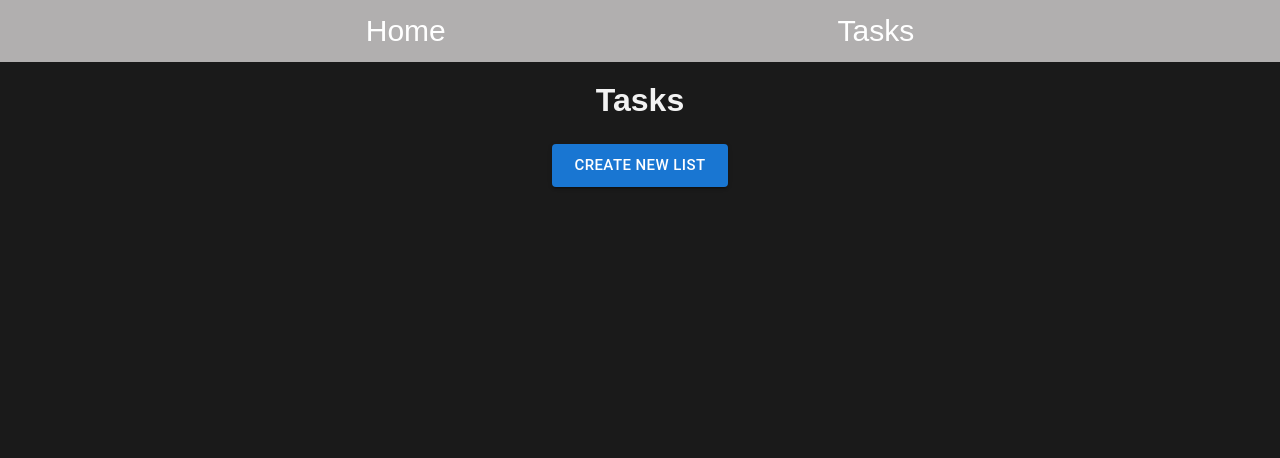
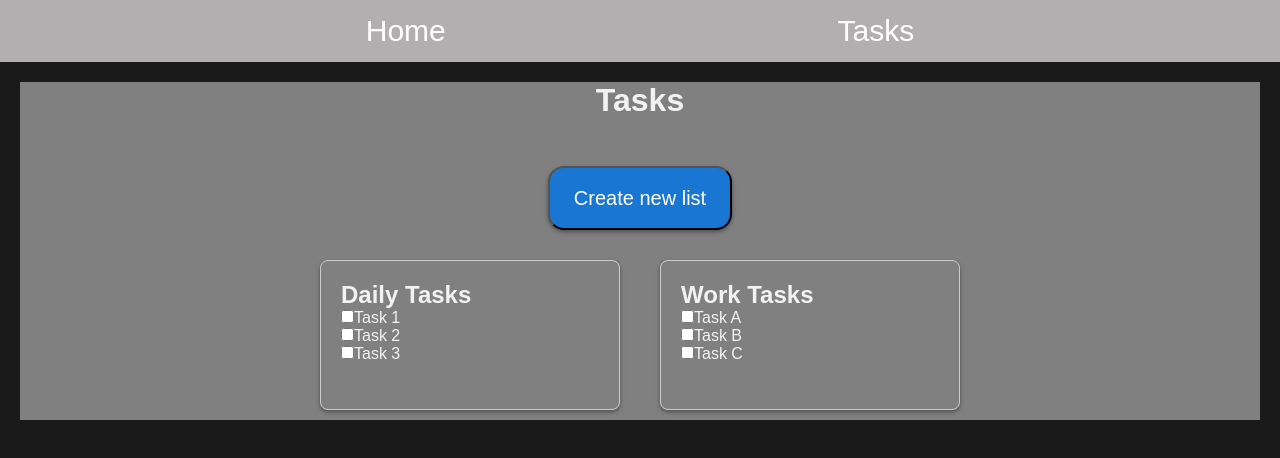
Before and after one commit to Pipeto84/react-ts, a React app: page /tasks in a window 1280 px wide. Shown: the top 458 px of the page. Built offline with nearby package versions, Linux system fonts and the light colour scheme; the HTML template or start-up script is replaced by a standard one.

Commit message:
tasks list

```diff
--- /dev/null
+++ b/src/components/TasksCard.tsx
@@ -0,0 +1,18 @@
+import "../styles/TasksPage.css";
+import type { TasksList } from "../pages/TasksPage";
+
+export const TasksCard = (list: TasksList) => {
+  return (
+    <div className="tasksCard">
+      <h2>{list.name}</h2>
+      <div>
+        {list.items.map((item, index) => (
+          <div>
+            <input type="checkbox" key={index} checked={item.completed} />
+            <label key={index}>{item.name}</label>
+          </div>
+        ))}
+      </div>
+    </div>
+  );
+};
--- a/src/pages/TasksPage.tsx
+++ b/src/pages/TasksPage.tsx
@@ -1,11 +1,43 @@
-import Button from '@mui/material/Button'
-import "../styles/TasksPage.css"
+import "../styles/TasksPage.css";
+import { TasksCard } from "../components/TasksCard";
+
+export type Task = {
+  name: string;
+  completed: boolean;
+};
+export type TasksList = {
+  name: string;
+  items: Task[];
+};
+var TasksList: TasksList[] = [
+  {
+    name: "Daily Tasks",
+    items: [
+      { name: "Task 1", completed: false },
+      { name: "Task 2", completed: false },
+      { name: "Task 3", completed: false },
+    ],
+  },
+  {
+    name: "Work Tasks",
+    items: [
+      { name: "Task A", completed: false },
+      { name: "Task B", completed: false },
+      { name: "Task C", completed: false },
+    ],
+  },
+];
 
 export const TasksPage = () => {
   return (
-    <div className='tasks'>
+    <div className="tasks">
       <h1>Tasks</h1>
-      <Button href="/" variant="contained" size='large'>Create new list</Button>
+      <button className="newList">Create new list</button>
+      <div className="tasksGrid">
+        {TasksList.map((tasksList) => (
+          <TasksCard key={tasksList.name} {...tasksList} />
+        ))}
+      </div>
     </div>
-  )
-}
+  );
+};
--- a/src/styles/TasksPage.css
+++ b/src/styles/TasksPage.css
@@ -1,8 +1,35 @@
 .tasks {
+  background-color: gray;
   margin: 1.25rem;
   display: grid;
   grid-template-columns: 1fr;
-  grid-template-rows: repeat(3, 1fr);
+  grid-template-rows: 4rem 4rem 1fr;
   justify-items: center;
   gap: 1.25rem;
 }
+.tasksCard {
+  width: 300px;
+  height: 150px;
+  border: 1px solid #ccc;
+  border-radius: 8px;
+  box-shadow: 0 2px 4px rgba(0, 0, 0, 0.1);
+  margin: 10px;
+  padding: 20px;
+  box-shadow: 0 2px 4px rgba(0, 0, 0, 0.4);
+}
+.tasksGrid {
+  display: flex;
+  flex-direction: row;
+  flex-wrap: wrap;
+  justify-content: center;
+  align-items: center;
+  gap: 20px;
+}
+.newList {
+  background-color: #1976d2;
+  color: white;
+  padding: 0.5rem 1.5rem;
+  font-size: 1.25rem;
+  border-radius: 1rem;
+  box-shadow: 0 2px 4px rgba(0, 0, 0, 0.4);
+}
```
